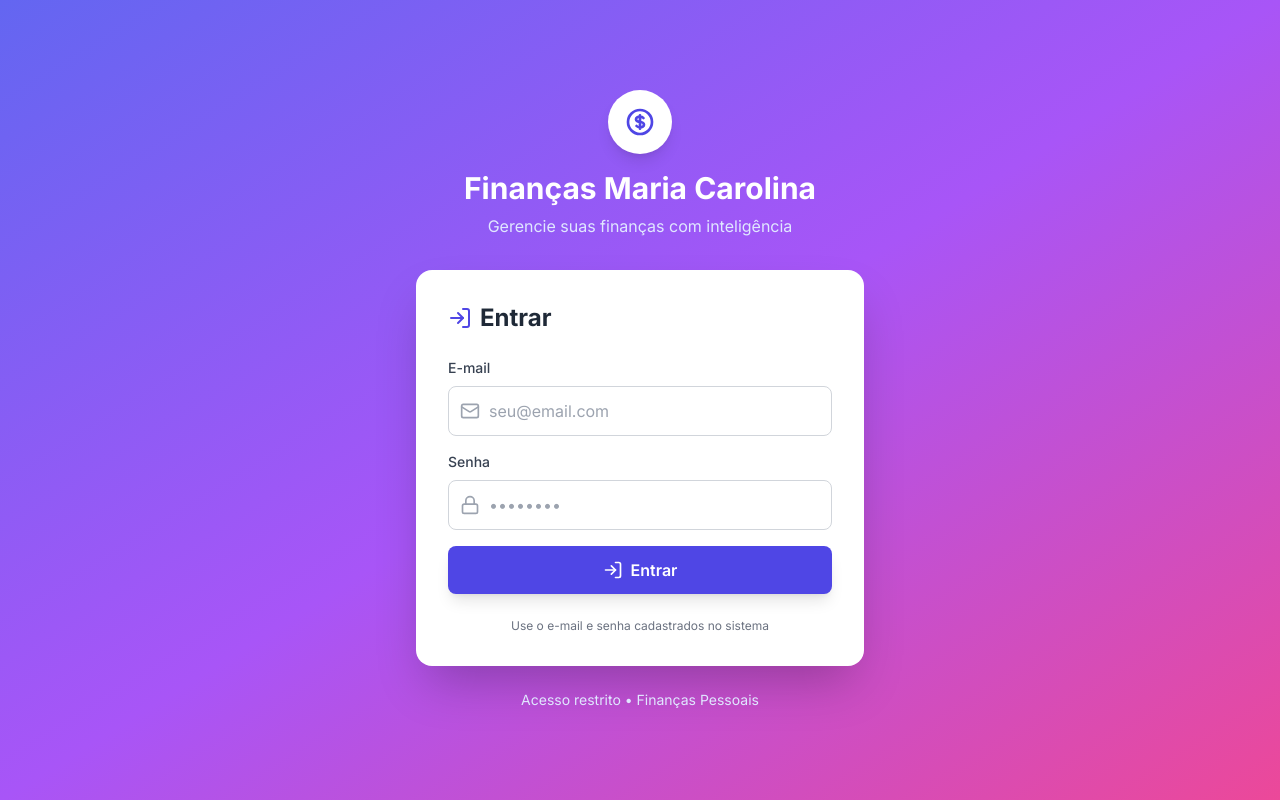
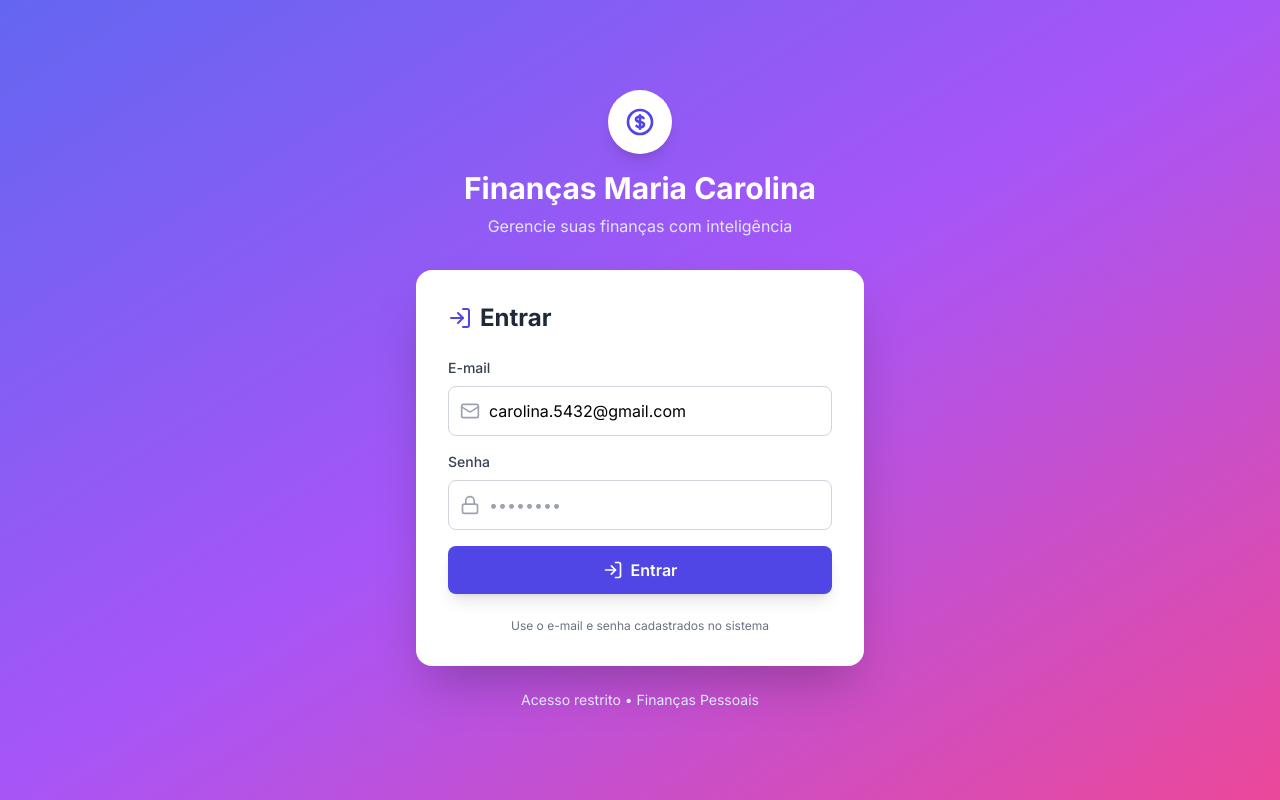
Before and after one commit to KaiqueOliveira27/Gest-o-Financeira-M, a React (Vite) app in the folder finanças-maria-carolina/: page / in a window 1280 px wide. Built offline with nearby package versions, Linux system fonts and the light colour scheme; no server answers.

Commit message:
Feature: Definir e-mail padrão e facilitar login

```diff
--- a/finanças-maria-carolina/components/LoginPage.tsx
+++ b/finanças-maria-carolina/components/LoginPage.tsx
@@ -3,7 +3,7 @@ import { LogIn, Mail, Lock, Loader2, AlertCircle } from 'lucide-react';
 import { supabase } from '../services/supabaseClient';
 
 export const LoginPage: React.FC = () => {
-    const [email, setEmail] = useState('');
+    const [email, setEmail] = useState('carolina.5432@gmail.com');
     const [password, setPassword] = useState('');
     const [isLoading, setIsLoading] = useState(false);
     const [error, setError] = useState('');
```
